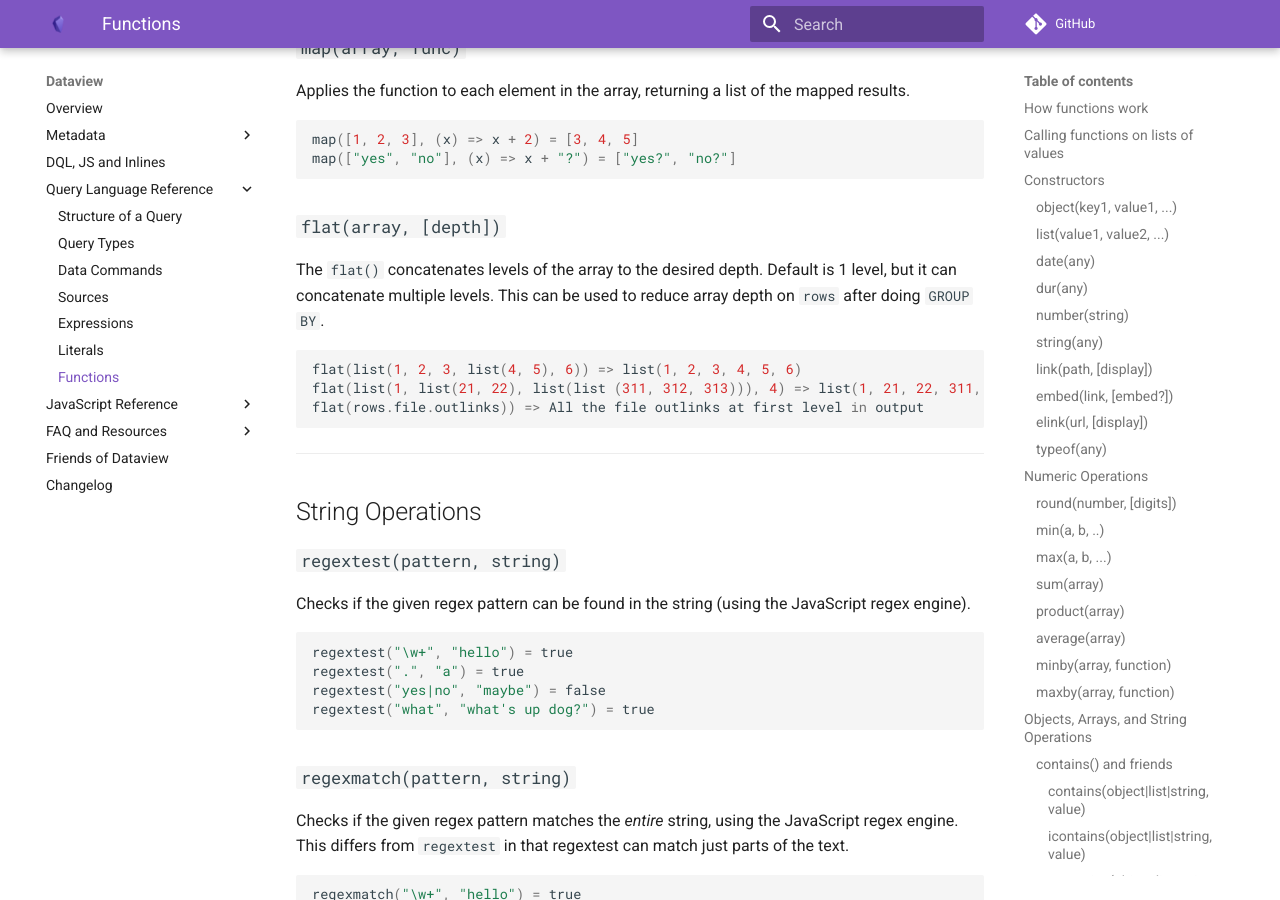
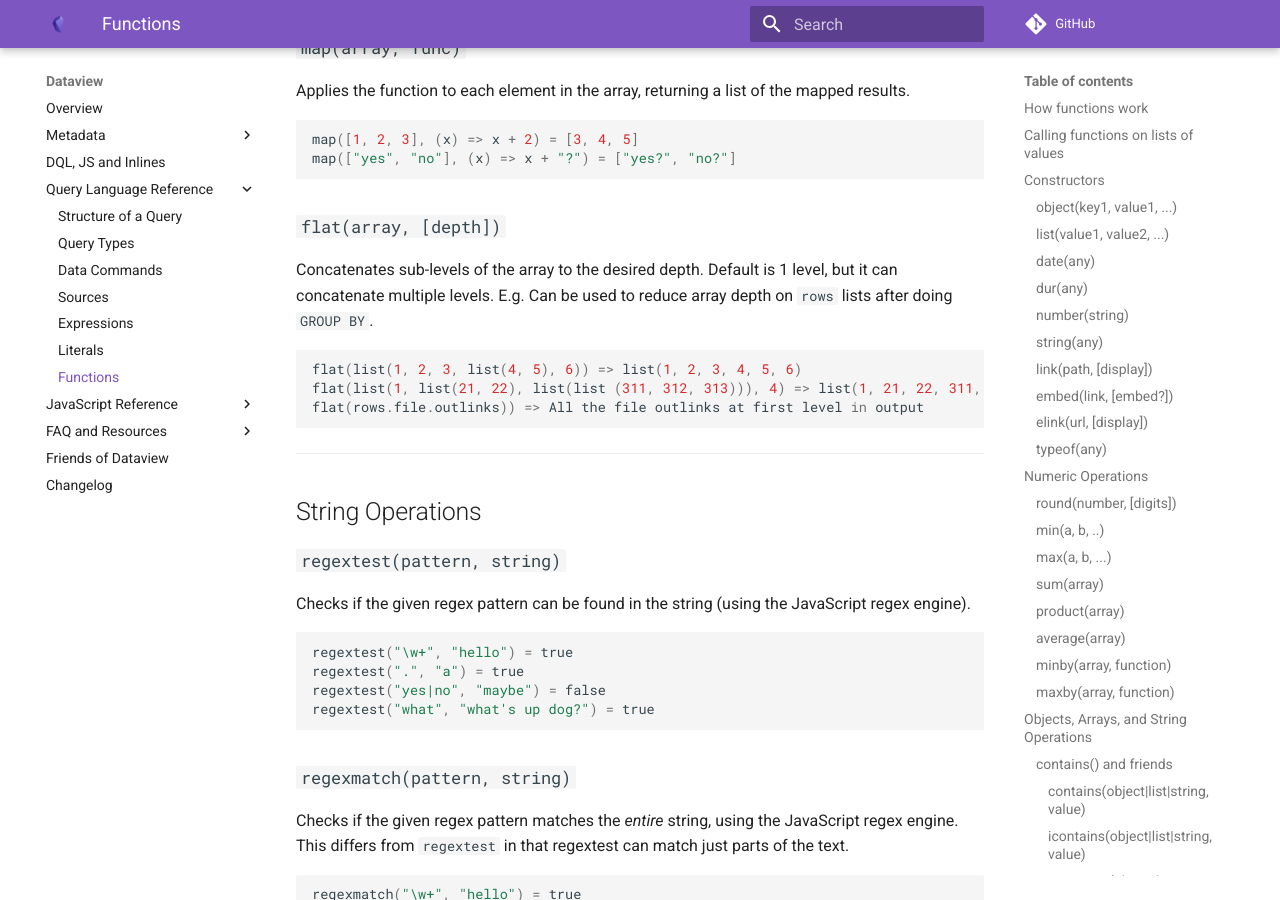
Before and after one commit to blacksmithgu/obsidian-dataview, an MkDocs documentation site: the page built from docs/docs/reference/functions.md, in a window 1280 px wide and 900 px high, scrolled down 9836 px. Built offline with MkDocs 1.6.1 and Material for MkDocs 9.7.7, drawn with Linux system fonts in a browser that asks for light colours; comment, search, counter and statistics services are not loaded.

Commit message:
Changed wording in docs
Simplified the wording a bit to make it look similar to other documentation.

````diff
--- a/docs/docs/reference/functions.md
+++ b/docs/docs/reference/functions.md
@@ -466,8 +466,9 @@ map(["yes", "no"], (x) => x + "?") = ["yes?", "no?"]
 
 ### `flat(array, [depth])`
 
-The `flat()` concatenates levels of the array to the desired depth. Default is 1 level, but it can
-concatenate multiple levels. This can be used to reduce array depth on `rows` after doing `GROUP BY`.
+Concatenates sub-levels of the array to the desired depth. Default is 1 level, but it can
+concatenate multiple levels. E.g. Can be used to reduce array depth on `rows` lists after
+doing `GROUP BY`.
 
 ```js
 flat(list(1, 2, 3, list(4, 5), 6)) => list(1, 2, 3, 4, 5, 6)
````
